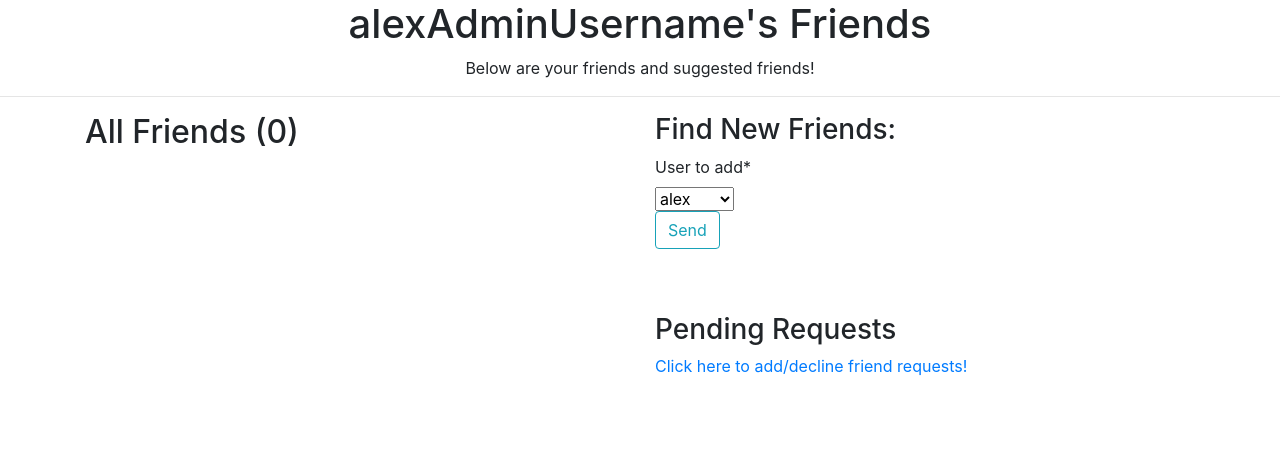
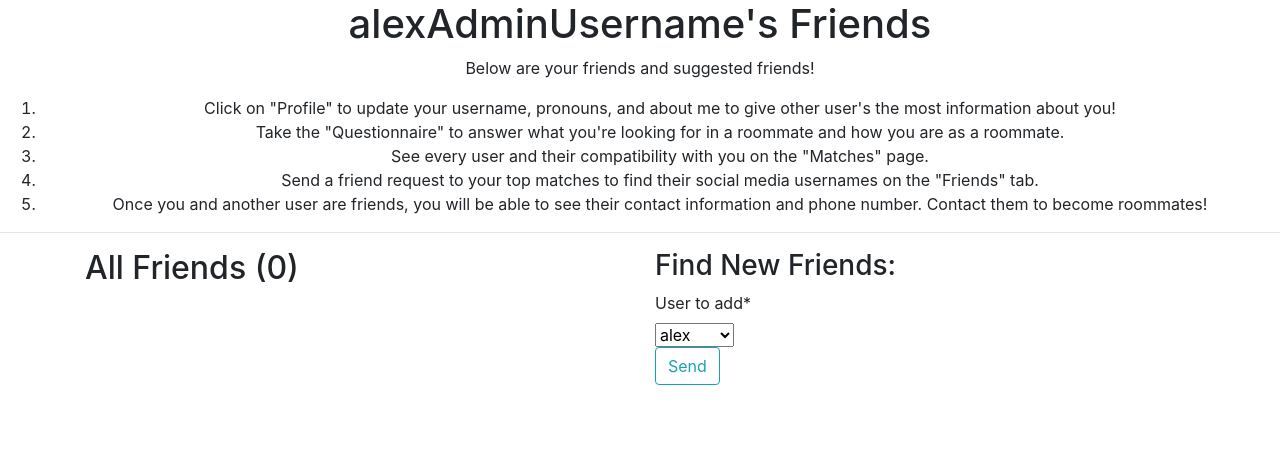
Before and after one commit to cambrothers/CS3240_Project, a Django app: page /profile/friends in a window 1280 px wide. Shown: the part 56-505 px from the top of the page. Run offline with Django 3.2, Linux system fonts and the light colour scheme; a user stored in the database is signed in; data comes from the database, SQL or seed files in the repository; some libraries are stand-ins or nearby versions.

Commit message:
added clarifying step

```diff
--- a/CS3240_A20/templates/CS3240_A20/index.html
+++ b/CS3240_A20/templates/CS3240_A20/index.html
@@ -74,6 +74,7 @@
               <li>Take the "Questionnaire" to answer what you're looking for in a roommate and how you are as a roommate.</li>
               <li>See every user and their compatibility with you on the "Matches" page.</li>
               <li>Send a friend request to your top matches to find their social media usernames on the "Friends" tab.</li>
+              <li>Once you and another user are friends, you will be able to see their contact information and phone number. Contact them to become roommates!</li>
             </ol>
           </div>
         </div>
--- a/users/templates/users/friends.html
+++ b/users/templates/users/friends.html
@@ -44,6 +44,14 @@
     <center>
   <h1>{{user}}'s Friends</h1>
   <p>Below are your friends and suggested friends!</p>
+  <ol>
+    <li>Click on "Profile" to update your username, pronouns, and about me to give other user's the most information about you!</li>
+    <li>Take the "Questionnaire" to answer what you're looking for in a roommate and how you are as a roommate.</li>
+    <li>See every user and their compatibility with you on the "Matches" page.</li>
+    <li>Send a friend request to your top matches to find their social media usernames on the "Friends" tab.</li>
+    <li>Once you and another user are friends, you will be able to see their contact information and phone number. Contact them to become roommates!</li>
+
+  </ol>
   <hr/>
 </center>
 
--- a/users/templates/users/matches.html
+++ b/users/templates/users/matches.html
@@ -68,6 +68,8 @@
           <li>Take the "Questionnaire" to answer what you're looking for in a roommate and how you are as a roommate.</li>
           <li>See every user and their compatibility with you on the "Matches" page.</li>
           <li>Send a friend request to your top matches to find their social media usernames on the "Friends" tab.</li>
+          <li>Once you and another user are friends, you will be able to see their contact information and phone number. Contact them to become roommates!</li>
+
         </ol>
       </div>
     </div>
--- a/users/templates/users/profile.html
+++ b/users/templates/users/profile.html
@@ -57,6 +57,8 @@
               <li>Take the "Questionnaire" to answer what you're looking for in a roommate and how you are as a roommate.</li>
               <li>See every user and their compatibility with you on the "Matches" page.</li>
               <li>Send a friend request to your top matches to find their social media usernames on the "Friends" tab.</li>
+              <li>Once you and another user are friends, you will be able to see their contact information and phone number. Contact them to become roommates!</li>
+
             </ol>
           </div>
         </div>
--- a/users/templates/users/questionnaire.html
+++ b/users/templates/users/questionnaire.html
@@ -53,6 +53,8 @@
       <li>Take the "Questionnaire" to answer what you're looking for in a roommate and how you are as a roommate.</li>
       <li>See every user and their compatibility with you on the "Matches" page.</li>
       <li>Send a friend request to your top matches to find their social media usernames on the "Friends" tab.</li>
+      <li>Once you and another user are friends, you will be able to see their contact information and phone number. Contact them to become roommates!</li>
+
     </ol>
   </div>
 </div>
```
